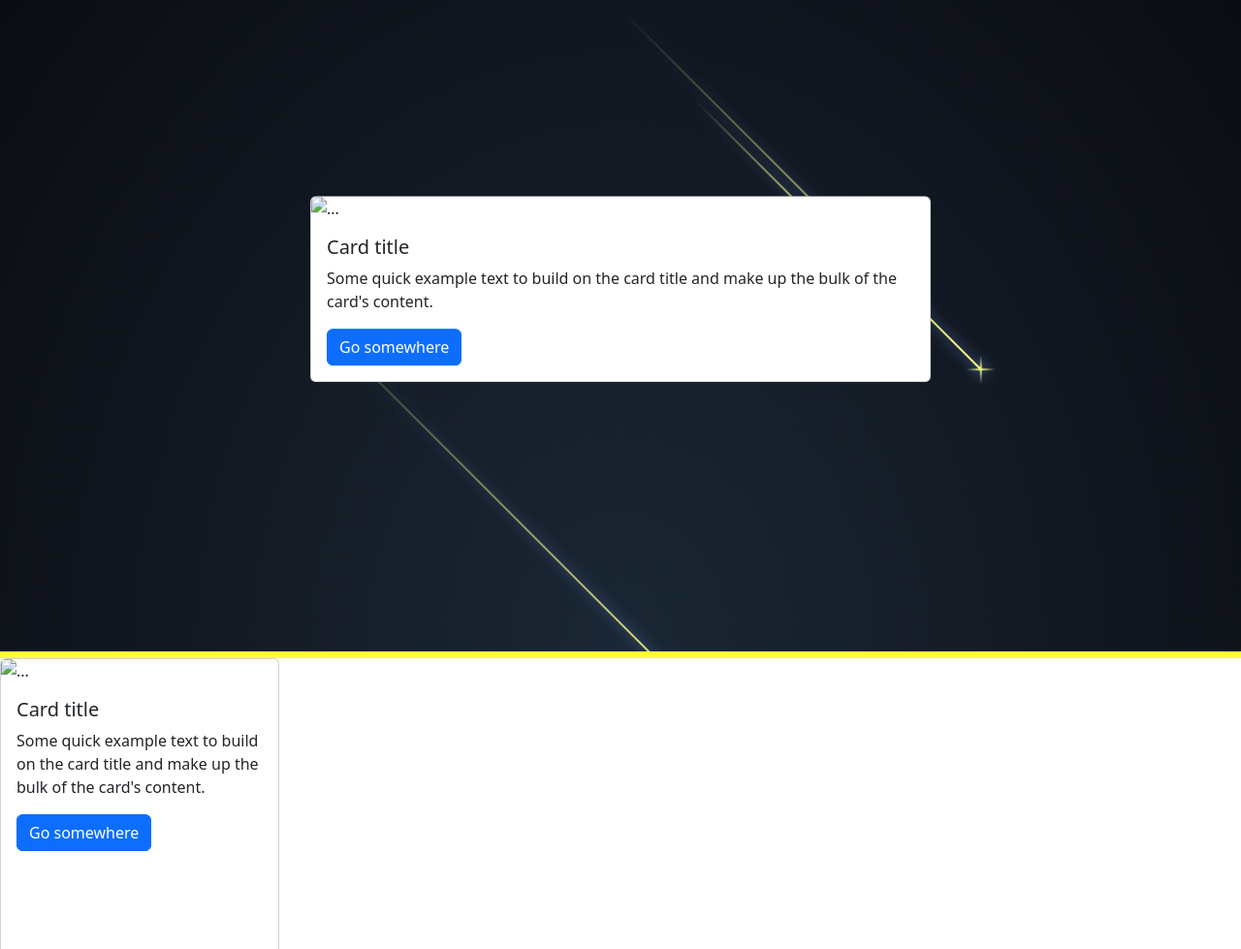
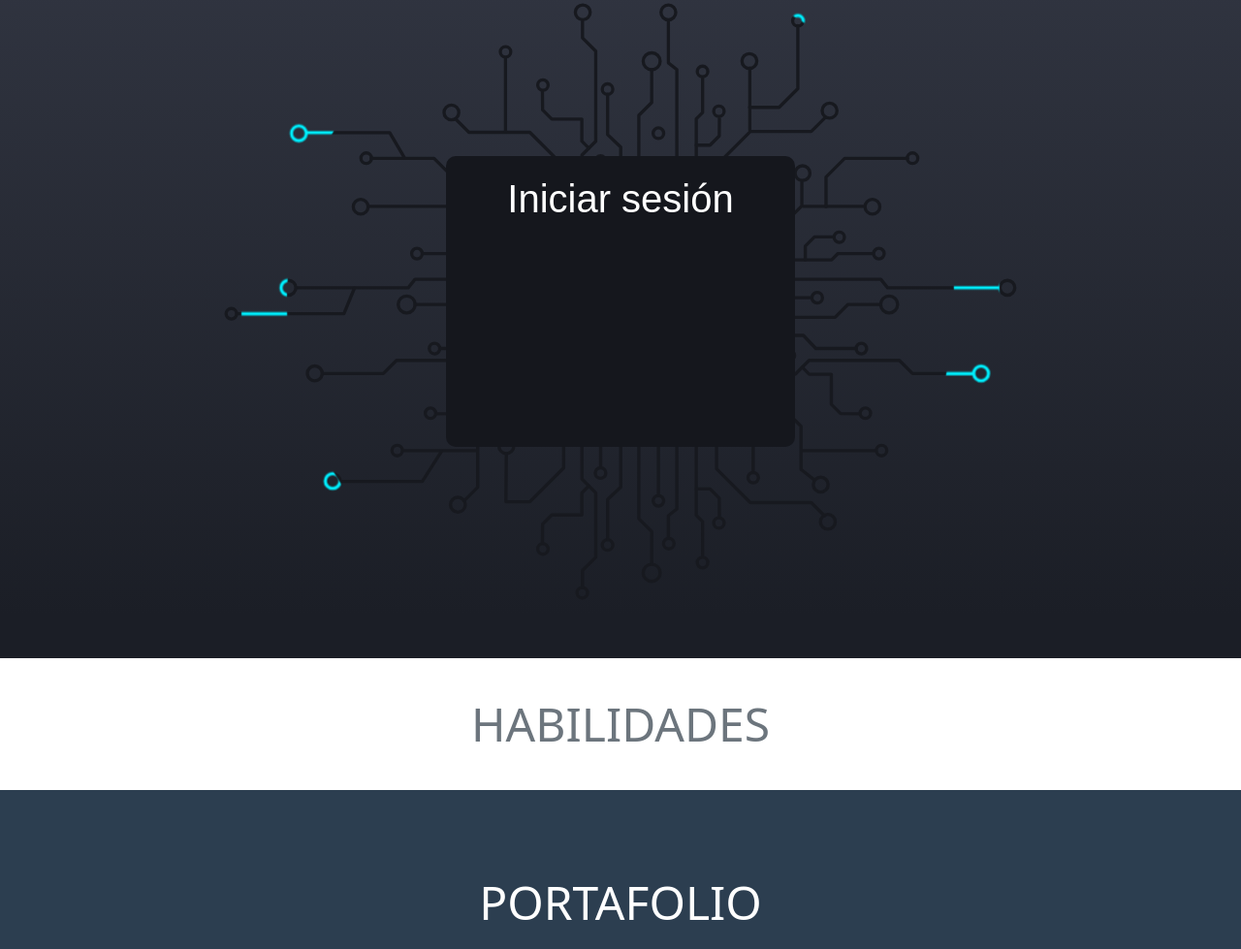
Before and after one commit to DanielSanchezCasas/portafolio, a plain HTML site: page index.html in a window 1280 px wide. Shown: the part 121-1100 px from the top of the page at 97% size. Drawn offline with nearby package versions, Linux system fonts and the light colour scheme.

Commit message:
Update background animation for 'About Me' section and add styling for sections.

```diff
--- a/index.html
+++ b/index.html
@@ -43,38 +43,74 @@
       </div>
     </div>
 
-    <section class="section-home">
-      <div class="conteiner-background">
-        <div class="card carta" style="width: 50%">
-          <img src="" class="card-img-top" alt="..." />
-          <div class="card-body">
-            <h5 class="card-title">Card title</h5>
-            <p class="card-text">Some quick example text to build on the card title and make up the bulk of the card's content.</p>
-            <a href="#" class="btn btn-primary">Go somewhere</a>
+    <section class="section-about-me">
+      <div class="conteiner-about-me">
+          <div class="about-me">
+              <h1 class="about-me__heading">Iniciar sesión</h1>
+              <span class="about-me__circuit-mask"></span>
           </div>
-        </div>
-        <div class="night">
-          <div class="sky-conteiner">
-            <div class="shooting_star"></div>
-            <div class="shooting_star"></div>
-            <div class="shooting_star"></div>
-            <div class="shooting_star"></div>
-            <div class="shooting_star"></div>
+      </div>
+
+  </section>
+
+
+    <section class="page-section" id="habilidades">
+      <div class="container">
+        <!-- Portfolio Section Heading-->
+        <h2 class="page-section-heading text-center text-uppercase text-secondary mb-0">Habilidades</h2>
+        <div class="row justify-content-center"></div>
+      </div>
+    </section>
+
+    <!-- Portfolio Section-->
+    <section class="page-section-dark" id="portafolio">
+      <div class="container">
+        <!-- Portfolio Section Heading-->
+        <h2 class="page-section-heading text-center text-uppercase text-white mb-0">Portafolio</h2>
+        <div class="row justify-content-center"></div>
+      </div>
+    </section>
+
+    <section class="page-section" id="contacto">
+      <div class="container">
+        <h2 class="page-section-heading text-center text-uppercase text-secondary mb-0">Contacto</h2>
+        <div class="row justify-content-center">
+          <div class=" rounded-3 p-5 m-3">
+            <div class="container-sm">
+              <form action="">
+                <div class="form-floating rounded-2 mb-3 text-bg-light">
+                  <input type="email" class="form-control" id="email" placeholder="example@email.com" />
+                  <label for="email">Email</label>
+                </div>
+                <div class="form-floating rounded-2 mb-3 text-bg-light">
+                  <textarea class="form-control" placeholder="Tu comentario aqui" id="comentarioTextArea" style="height: 120px;"></textarea>
+                  <label for="comentarioTextArea">Comentario</label>
+                </div>
+                <button class="btn-main-lg fw-bolder  justify-content-center col-12 ">Enviar</button>
+              </form>
+            </div>
           </div>
         </div>
       </div>
     </section>
 
-    <section class="section-about-me">
-      <div class="card" style="width: 18rem; height: 120vh">
-        <img src="" class="card-img-top" alt="..." />
-        <div class="card-body">
-          <h5 class="card-title">Card title</h5>
-          <p class="card-text">Some quick example text to build on the card title and make up the bulk of the card's content.</p>
-          <a href="#" class="btn btn-primary">Go somewhere</a>
+    <!-- Footer-->
+    <footer class="footer text-center">
+      <div class="container">
+        <div class="row">
+          <div class="col-lg-12 mb-5 mb-lg-0">
+            <h4 class="text-uppercase mb-4">Redes sociales</h4>
+            <a class="btn btn-outline-light btn-social mx-1" href="#!"><i class="bi bi-github"></i></a>
+            <a class="btn btn-outline-light btn-social mx-1" href="#!"><i class="bi bi-linkedin"></i></a>
+            <a class="btn btn-outline-light btn-social mx-1" href="#!"><i class="bi bi-dribbble"></i></a>
+          </div>
         </div>
       </div>
-    </section>
+    </footer>
+    <!-- Copyright Section-->
+    <div class="copyright py-4 text-center text-white">
+      <div class="container"><small>Copyright &copy; Daniel Sánchez C. 2023</small></div>
+    </div>
 
     <script src="./js/nav.js"></script>
     <script src="https://cdn.jsdelivr.net/npm/bootstrap@5.3.0/dist/js/bootstrap.bundle.min.js"></script>
--- a/sass/_background-animated.scss
+++ b/sass/_background-animated.scss
@@ -1,136 +1,114 @@
 @use "components";
 
-.section-home {
-  background: radial-gradient(ellipse at bottom, #1b2735 0%, #090a0f 100%);
-  min-height: 100vh;
-  display: flex;
-  border-bottom: solid 7px components.$dark-secondary-color;
-  .conteiner-background {
-    z-index: 0;
-    display: flex;
-    justify-content: center;
-    align-items: center;
+.section-about-me {
+  margin-top: 4rem;
+  position: relative;
+  background: linear-gradient(0deg, #1b1e26 6%, #303440 95%);
+  z-index: -1;
   overflow: hidden;
-    width: 100%;
-    .carta {
+}
+
+.conteiner-about-me {
+  display: grid;
+  place-items: center;
+  height: calc(100vh - 4rem);
+  font-family: Arial, Helvetica, sans-serif;
+  color: #fff;
+}
+
+.about-me {
+  position: relative;
+  width: 360px;
+  height: 300px;
+  padding: 20px;
+  border-radius: 10px;
+  background: #15171d;
+}
+
+.about-me:before,
+.about-me__circuit-mask {
+  content: "";
   position: absolute;
+  z-index: -1;
   top: 50%;
   left: 50%;
-      transform: translate(-50%, -40%);
-      z-index: 1;
+  transform: translate(-50%, -50%) scale(1.2);
+  display: block;
+  width: 682px;
+  height: 514px;
 }
-    $shooting-time: 5000ms;
 
-    .night {
-      position: relative;
-      left: -10%;
-      // animation: sky 200000ms linear infinite;
-      .sky-conteiner {
-        transform: rotateZ(45deg);
-        .shooting_star {
-          position: absolute;
-          left: 20%;
-          top: 50%;
-          // width: 100px;
-          height: 2px;
-          background: linear-gradient(-45deg, components.$medium-secondary-color, rgba(0, 0, 255, 0));
-          border-radius: 999px;
+.about-me:before {
+  background: url(../assets/img/bg-circuito.svg);
+}
 
-          filter: drop-shadow(0 0 6px rgba(105, 155, 255, 1));
-          animation: tail $shooting-time ease-in-out infinite, shooting $shooting-time ease-in-out infinite;
+.about-me__circuit-mask {
+  display: grid;
+  place-items: center;
+  -webkit-mask: url(../assets/img/bg-circuito.svg);
+  mask: url(../assets/img/bg-circuito.svg);
+}
 
-          &::before {
+.about-me__circuit-mask:before {
   content: "";
   position: absolute;
-            top: calc(50% - 1px);
-            right: 0;
-            // width: 30px;
-            height: 2px;
-            background: linear-gradient(-45deg, rgba(0, 0, 255, 0), components.$medium-secondary-color, rgba(0, 0, 255, 0));
-            transform: translateX(50%) rotateZ(45deg);
-            border-radius: 100%;
-            animation: shining $shooting-time ease-in-out infinite;
+  width: 50px;
+  height: 50px;
+  border-radius: 50%;
+  border: 3px solid #00f0ff;
+  animation: onda 8s infinite;
+  animation-delay: 3s;
 }
 
-          &::after {
-            content: "";
-            position: absolute;
-            top: calc(50% - 1px);
-            right: 0;
-            // width: 30px;
-            height: 2px;
-            background: linear-gradient(-45deg, rgba(0, 0, 255, 0), components.$medium-secondary-color, rgba(0, 0, 255, 0));
-            transform: translateX(50%) rotateZ(45deg);
-            border-radius: 100%;
-            animation: shining $shooting-time ease-in-out infinite;
-            transform: translateX(50%) rotateZ(-45deg);
+.about-me__heading {
+  text-align: center;
 }
 
-          @for $i from 1 through 5 {
-            &:nth-child(#{$i}) {
-              $delay: random(9999) + 0ms;
-
-              top: calc(30% - #{random(1000) - 200px});
-              left: calc(50% - #{random(500) + 0px});
-              animation-delay: $delay;
-              // opacity: random(50) / 100 + 0.5;
-
-              &::before,
-              &::after {
-                animation-delay: $delay;
+@keyframes onda {
+  0% {
+    transform: scale(1);
   }
+  50% {
+    transform: scale(16);
   }
-          }
-        }
-      }
-    }
+  100% {
+    transform: scale(16);
   }
 }
 
-@keyframes tail {
-  0% {
-    width: 0;
+
+
+@media screen and (max-width: 767px) {
+  .about-me:before {
+    transform: translate(-50%, -50%) scale(1);
+    /* Estilos para la versión mediana (767px o menos) */
   }
-
-  30% {
-    width: 600px;
-  }
-
-  100% {
-    width: 0;
+  .about-me__circuit-mask {
+    transform: translate(-50%, -50%) scale(1);
+    /* Estilos para la versión mediana (767px o menos) */
   }
 }
 
-@keyframes shining {
-  0% {
-    width: 0;
+/* Estilos para pantallas con ancho máximo de 576px */
+@media screen and (max-width: 576px) {
+  .about-me:before {
+    transform: translate(-50%, -50%) scale(1);
+    /* Estilos para la versión pequeña (576px o menos) */
   }
-
-  50% {
-    width: 30px;
-  }
-
-  100% {
-    width: 0;
+  .about-me__circuit-mask {
+    transform: translate(-50%, -50%) scale(1);
+    /* Estilos para la versión pequeña (576px o menos) */
   }
 }
 
-@keyframes shooting {
-  0% {
-    transform: translateX(0);
+/* Estilos para pantallas con ancho máximo de 375px */
+@media screen and (max-width: 375px) {
+  .about-me:before {
+    transform: translate(-50%, -50%) scale(1);
+    /* Estilos para la versión extra pequeña (375px o menos) */
   }
-
-  100% {
-    transform: translateX(300px);
+  .about-me__circuit-mask {
+    transform: translate(-50%, -50%) scale(1);
+    /* Estilos para la versión extra pequeña (375px o menos) */
   }
 }
-
-@keyframes sky {
-  0% {
-    transform: rotate(45deg);
-  }
-
-  100% {
-    transform: rotate(45 + 360deg);
-  }
-}
--- a/sass/_components.scss
+++ b/sass/_components.scss
@@ -1,16 +1,17 @@
 $primary-color: #2c303b;
+$primary-dark-color: #2c3e50;
 $white-color: #ffffff;
 $light-secondary-color: #fffebe;
 $medium-secondary-color: #fffe7e;
 $dark-secondary-color: #fffe3e;
 
-@mixin btn-default{
+@mixin btn-default {
   display: flex;
   flex-direction: row;
   align-items: center;
   gap: 0.5rem;
   border: none;
-    i{
+  i {
     font-size: 1.3rem;
     font-weight: bolder;
   }
@@ -93,6 +94,16 @@ $dark-secondary-color: #fffe3e;
   }
 }
 
-.btn-menu-responsive{
+.btn-menu-responsive {
   display: none;
 }
+
+.btn-social {
+  border-radius: 100%;
+  display: inline-flex;
+  width: 3.25rem;
+  height: 3.25rem;
+  font-size: 1.25rem;
+  justify-content: center;
+  align-items: center;
+}
--- a/sass/_globals.scss
+++ b/sass/_globals.scss
@@ -17,7 +17,7 @@ body {
   top: 0;
   left: 0;
   right: 0;
-  z-index: 1;
+  z-index: 999;
   width: 100%;
   height: 4rem;
   border-bottom: solid 7px components.$medium-secondary-color;
@@ -85,6 +85,44 @@ body {
   }
 }
 
+.page-section {
+  padding: 3rem 0;
+}
+.page-section-dark {
+  background-color: components.$primary-dark-color;
+  padding: 6rem 0;
+  .page-section-heading {
+    font-size: 2.25rem;
+    line-height: 2rem;
+  }
+}
+
+.page-section .page-section-heading {
+  font-size: 2.25rem;
+  line-height: 2rem;
+}
+
+.footer {
+  padding-top: 5rem;
+  padding-bottom: 5rem;
+  background-color: components.$primary-dark-color;
+  color: #fff;
+}
+.copyright {
+  background-color:  components.$primary-color;
+}
+@media (min-width: 992px) {
+  .page-section .page-section-heading {
+    font-size: 3rem;
+    line-height: 2.5rem;
+  }
+  .page-section-dark .page-section-heading{
+    font-size: 3rem;
+    line-height: 2.5rem;
+
+  }
+}
+
 @media screen and (max-height: 450px) {
   .overlay .overlay-content a {
     font-size: 20px;
```
Also changed, not shown: assets/img/Web Developer_Flatline.svg (added), assets/img/bg-circuito.svg (added), css/style.css, 1 other file. Lines whose indentation alone changed are shown as unchanged.
